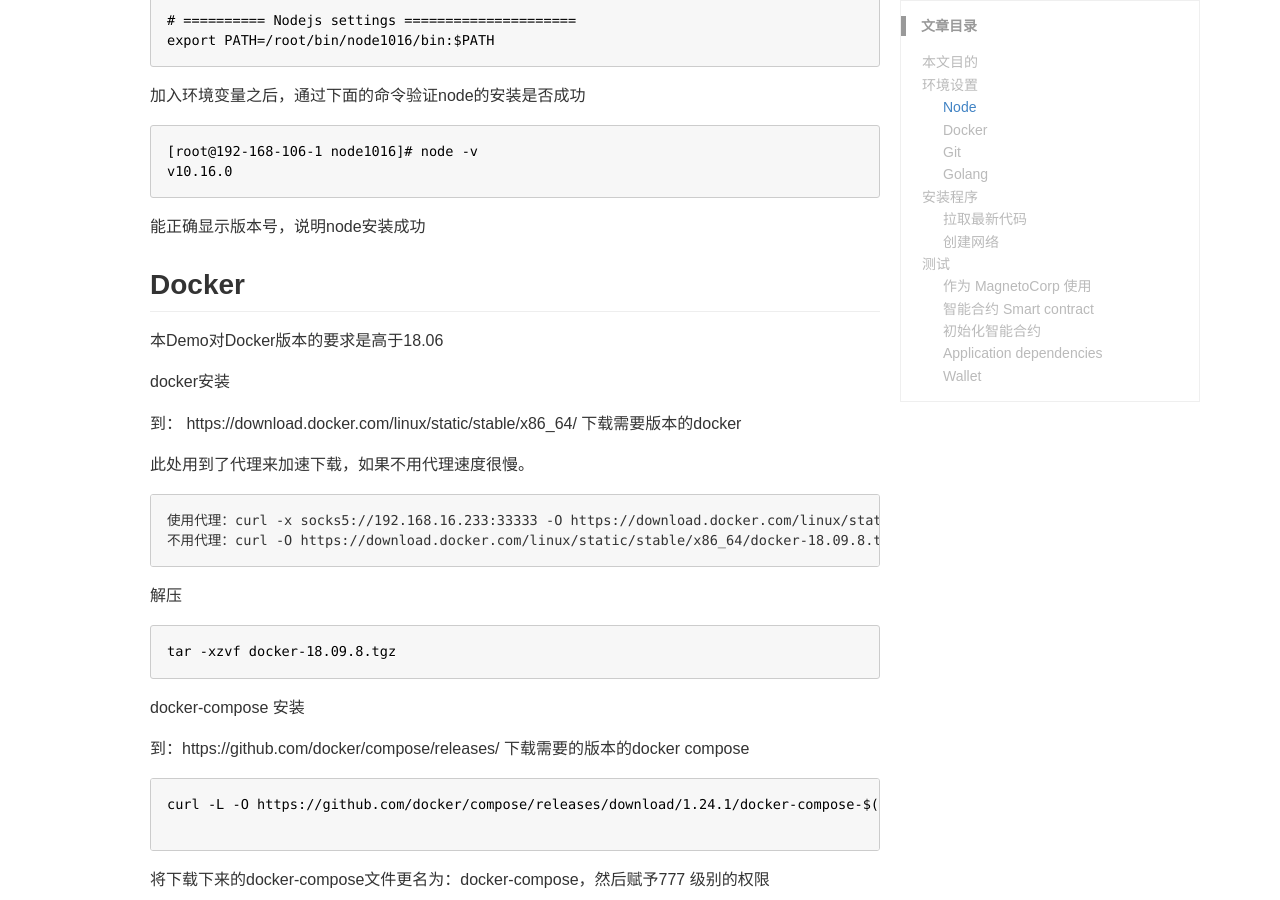
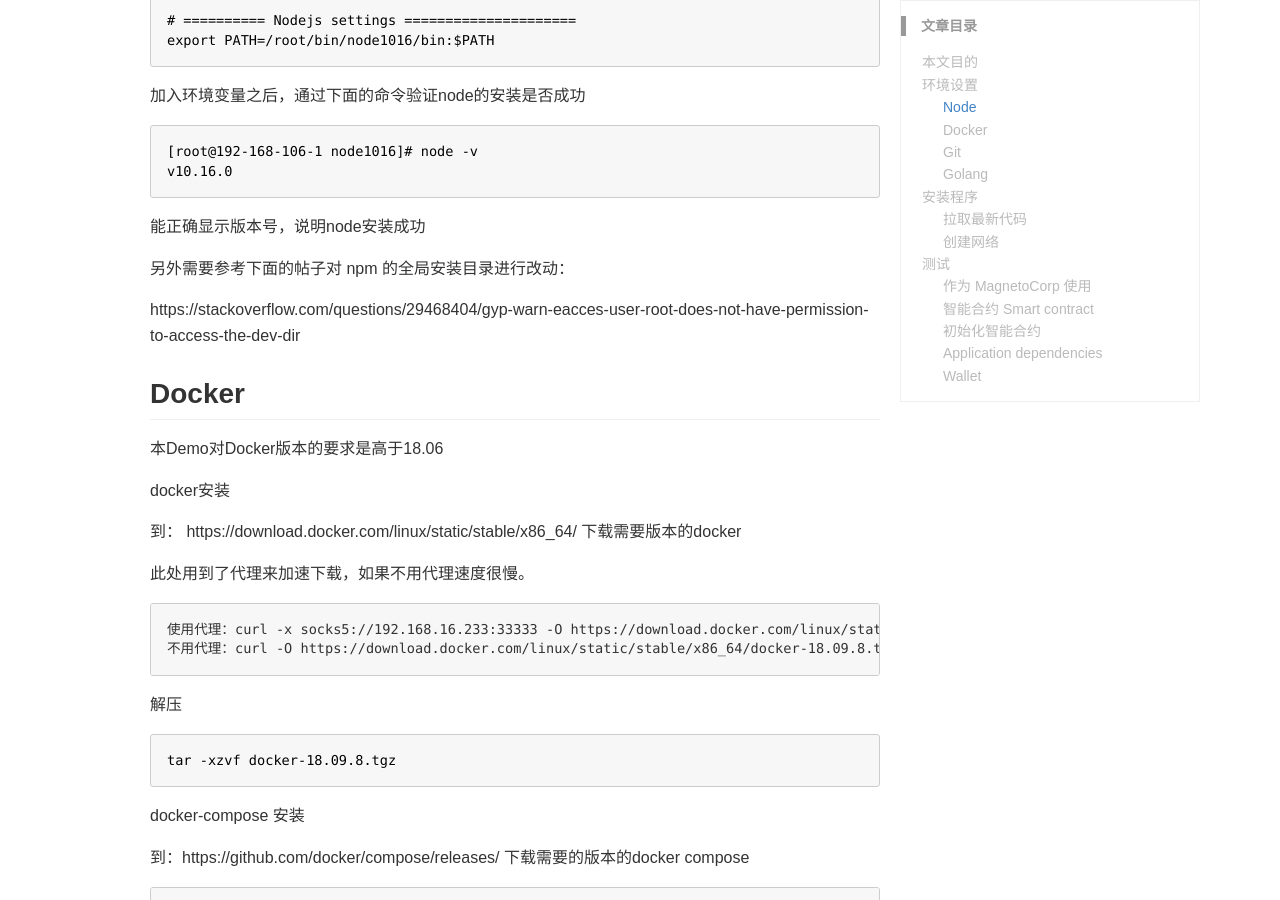
Before and after one commit to nox60/nox60.github.io, a Jekyll site: the page built from _posts/2019-7-12-Hyperledger-Fabric-Commercial-paper-例子详解.md, in a window 1280 px wide and 900 px high, scrolled down 833 px. Built offline with Jekyll 4.4.1, drawn with Linux system fonts in a browser that asks for light colours; our own code applies the rules of GitHub Pages for plain Markdown files; comment, search, counter and statistics services are not loaded.

Commit message:
Update 2019-7-12-Hyperledger-Fabric-Commercial-paper-例子详解.md

````diff
--- a/_posts/2019-7-12-Hyperledger-Fabric-Commercial-paper-例子详解.md
+++ b/_posts/2019-7-12-Hyperledger-Fabric-Commercial-paper-例子详解.md
@@ -32,6 +32,11 @@ export PATH=/root/bin/node1016/bin:$PATH
 v10.16.0
 ```
 能正确显示版本号，说明node安装成功
+
+另外需要参考下面的帖子对 npm 的全局安装目录进行改动：
+
+https://stackoverflow.com/questions/29468404/gyp-warn-eacces-user-root-does-not-have-permission-to-access-the-dev-dir
+
 
 
 ## Docker
````
